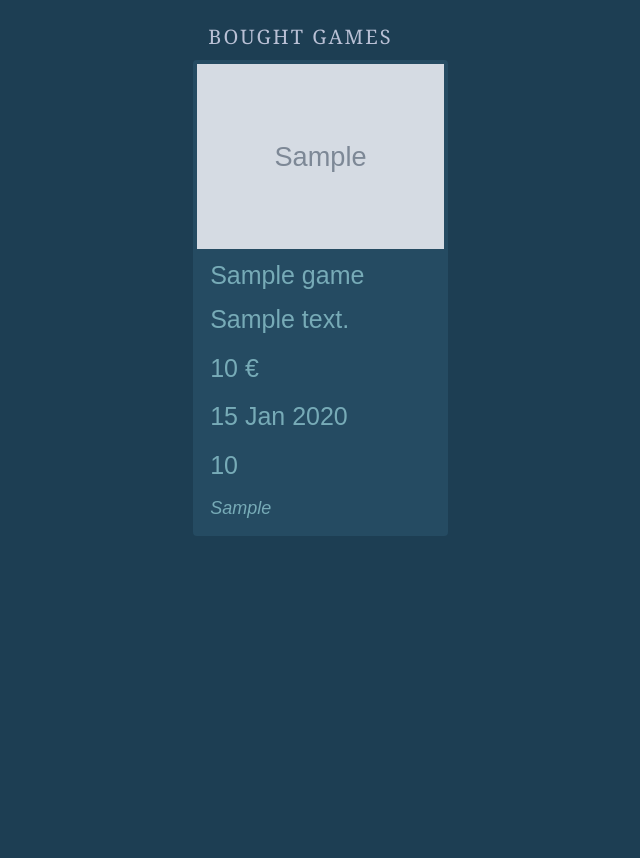
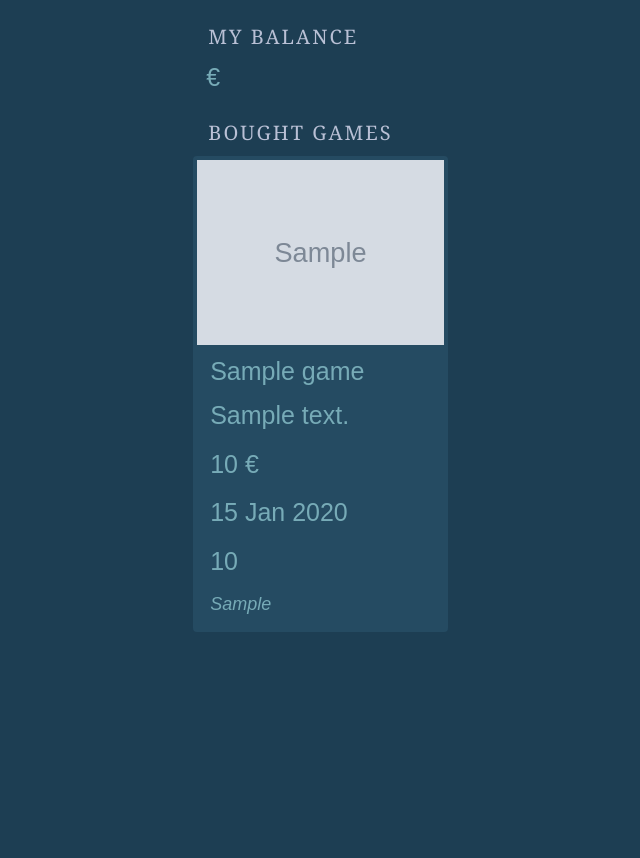
Before and after one commit to hongkuancn/game-store, a Django app: page /player/bought in a window 1280 px wide. Shown: the part 50-908 px from the top of the page, without its empty margins (35-675 px from the left). Run offline with Django 3.2, Linux system fonts and the light colour scheme; a user stored in the database is signed in; tables that the repository leaves empty hold one stand-in row (values such as "Sample post"); grey boxes marked "Sample" are stand-in pictures; some libraries are stand-ins or nearby versions.

Commit message:
solve issue #7

```diff
--- a/games/static/css/playersgames_layout.css
+++ b/games/static/css/playersgames_layout.css
@@ -21,7 +21,7 @@
     font-family: Futura, Arial;
     margin: 1vw;
     margin-bottom: 0;
-    /*color: #77abb7;*/
+    color: #77abb7;
 }
 .labels p{
     font-size: 18px;
--- a/games/templates/games/parent.html
+++ b/games/templates/games/parent.html
@@ -38,7 +38,7 @@
                                 {% if user.developer %}
                                     <li><a href=" {% url 'games:inventory' %}"><button type="submit" class="btn">Inventory</button></a></li>
                                 {% elif user.player %}
-                                    <li><a href=" {% url 'games:player_game' %}"><button type="submit" class="btn">Bought Game</button></a></li>
+                                    <li><a href=" {% url 'games:player_game' %}"><button type="submit" class="btn">Overview</button></a></li>
                                 {% endif %}
                                 <li><a href=" {% url 'games:logout_user' %}"><button type="submit" class="btn">Log Out</button></a></li>
                             {% else %}
--- a/games/templates/games/playersgames.html
+++ b/games/templates/games/playersgames.html
@@ -10,6 +10,11 @@
     <div class="col-xs-2 col-sm-2 col-lg-2">
     </div>
     <div class="col-xs-12 col-sm-8 col-lg-8" >
+
+        <h2>MY BALANCE</h2>
+        <div class="cap">
+            <p>€</p>
+        </div>
 
         <h2>BOUGHT GAMES</h2>
         <div class="row">
```
